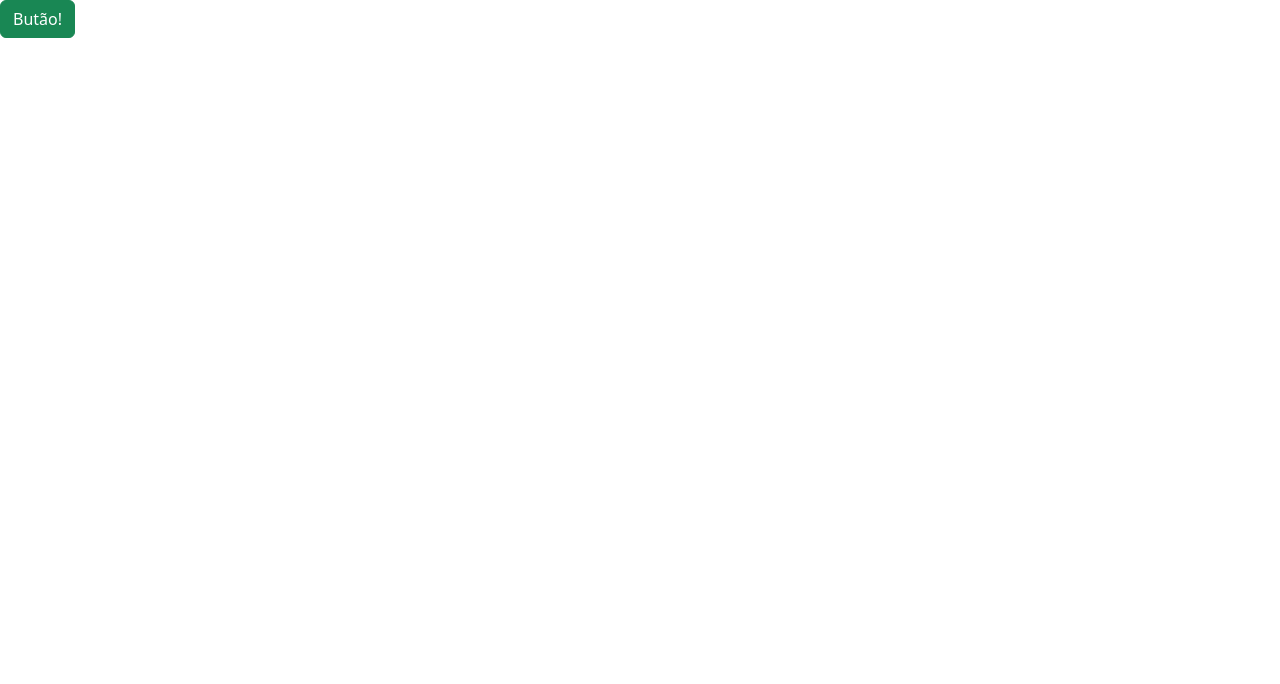
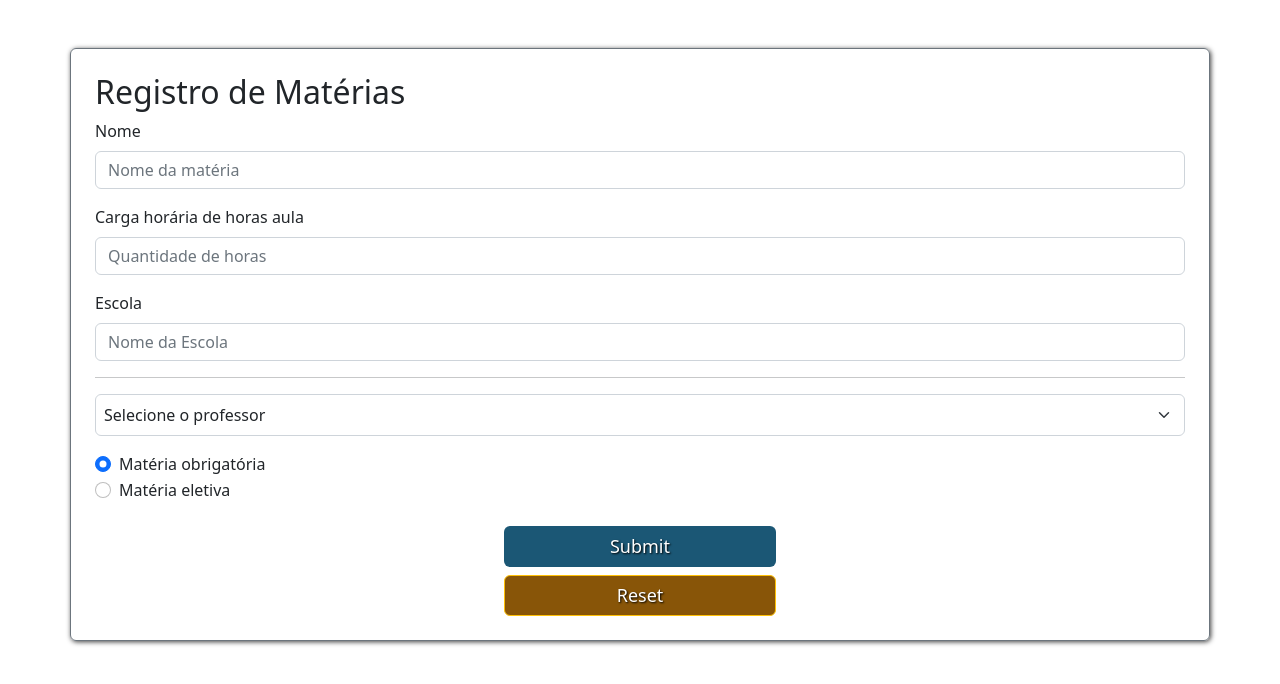
Before and after one commit to ajhopf/devInHouse-exercises-s09, an Angular app: page / in a window 1280 px wide. Shown: the top 684 px of the page. Built offline with nearby package versions, Linux system fonts and the light colour scheme.

Commit message:
ex1 - add subject registry component

```diff
--- a/angular.json
+++ b/angular.json
@@ -97,5 +97,8 @@
         }
       }
     }
+  },
+  "cli": {
+    "analytics": false
   }
 }
--- a/src/app/app.component.html
+++ b/src/app/app.component.html
@@ -1 +1 @@
-<button class="btn btn-success">Butão!</button>
+<app-subjects-registry></app-subjects-registry>
--- a/src/app/app.module.ts
+++ b/src/app/app.module.ts
@@ -2,10 +2,12 @@ import { NgModule } from '@angular/core';
 import { BrowserModule } from '@angular/platform-browser';
 
 import { AppComponent } from './app.component';
+import { SubjectsRegistryComponent } from './components/subjects-registry/subjects-registry.component';
 
 @NgModule({
   declarations: [
-    AppComponent
+    AppComponent,
+    SubjectsRegistryComponent
   ],
   imports: [
     BrowserModule
--- /dev/null
+++ b/src/app/components/subjects-registry/subjects-registry.component.css
@@ -0,0 +1,27 @@
+.registry-form {
+  -webkit-box-shadow: 1px 1px 5px 0px rgba(0,0,0,0.75);
+  -moz-box-shadow: 1px 1px 5px 0px rgba(0,0,0,0.75);
+  box-shadow: 1px 1px 5px 0px rgba(0,0,0,0.75);
+}
+
+.custom-button {
+  background-color: rgb(27, 87, 117);
+  color: white;
+  font-size: 1.125rem;
+  text-shadow: 1px 1px 2px #000000;
+  transition: background-color 1s;
+}
+
+.custom-button:nth-child(2) {
+  background-color: rgb(136, 85, 8);
+}
+
+.custom-button:hover {
+  background-color: rgb(73, 145, 181);
+  color: black;
+  text-shadow: 0px 0px 0px #000000;
+}
+
+.custom-button:nth-child(2):hover {
+  background-color: rgb(226, 163, 70);
+}
--- /dev/null
+++ b/src/app/components/subjects-registry/subjects-registry.component.html
@@ -0,0 +1,66 @@
+<section
+  class="registry-form container mt-5 p-4 border border-secondary rounded"
+>
+  <h2>Registro de Matérias</h2>
+
+  <form>
+    <div class="mb-3" *ngFor="let subject of registry">
+      <label for="{{ subject.id }}" class="form-label">{{
+        subject.text
+      }}</label>
+      <input
+        type="{{ subject.type }}"
+        class="form-control"
+        id="{{ subject.id }}"
+        required
+        placeholder="{{ subject.placeholder }}"
+      />
+    </div>
+    <hr />
+
+    <select
+      class="form-select mb-3 p-2"
+      aria-label="teacher selection"
+      required
+    >
+      <option selected disabled>Selecione o professor</option>
+      <option
+        *ngFor="let teacher of teachers; let i = index"
+        value="{{ i + 1 }}"
+      >
+        {{ teacher }}
+      </option>
+    </select>
+
+    <div class="my-3">
+      <div class="form-check">
+        <input
+          class="form-check-input"
+          type="radio"
+          name="optional"
+          id="optional2"
+          checked
+        />
+        <label class="form-check-label" for="optional2">
+          Matéria obrigatória
+        </label>
+      </div>
+      <div class="form-check">
+        <input
+          class="form-check-input"
+          type="radio"
+          name="optional"
+          id="optional1"
+        />
+        <label class="form-check-label" for="optional1">
+          Matéria eletiva
+        </label>
+      </div>
+    </div>
+
+    <div class="d-flex flex-column w-25 mx-auto">
+      <button type="submit" class="btn custom-button my-2">Submit</button>
+      <button type="reset" class="btn custom-button btn-warning">Reset</button>
+    </div>
+  </form>
+</section>
--- /dev/null
+++ b/src/app/components/subjects-registry/subjects-registry.component.ts
@@ -0,0 +1,13 @@
+import { Component } from '@angular/core';
+import { REGISTRY } from 'src/app/constants/subjects-registry/subjectRegistry';
+import { TEACHERS } from 'src/app/constants/subjects-registry/teachers';
+
+@Component({
+  selector: 'app-subjects-registry',
+  templateUrl: './subjects-registry.component.html',
+  styleUrls: ['./subjects-registry.component.css']
+})
+export class SubjectsRegistryComponent {
+  registry = REGISTRY;
+  teachers = TEACHERS;
+}
--- /dev/null
+++ b/src/app/constants/subjects-registry/subjectRegistry.ts
@@ -0,0 +1,19 @@
+export const REGISTRY = [
+  {
+    id: 'subjectName',
+    placeholder: 'Nome da matéria',
+    text: 'Nome',
+    type: 'text'
+  }, {
+    id: 'workload',
+    placeholder: 'Quantidade de horas',
+    text: 'Carga horária de horas aula',
+    type: 'number'
+  },
+  {
+    id: 'school',
+    placeholder: 'Nome da Escola',
+    text: 'Escola',
+    type: 'text'
+  }
+];
--- /dev/null
+++ b/src/app/constants/subjects-registry/teachers.ts
@@ -0,0 +1 @@
+export const TEACHERS = ['Otávio', 'Vivian', 'Leandro', 'Cláudia'];
```
